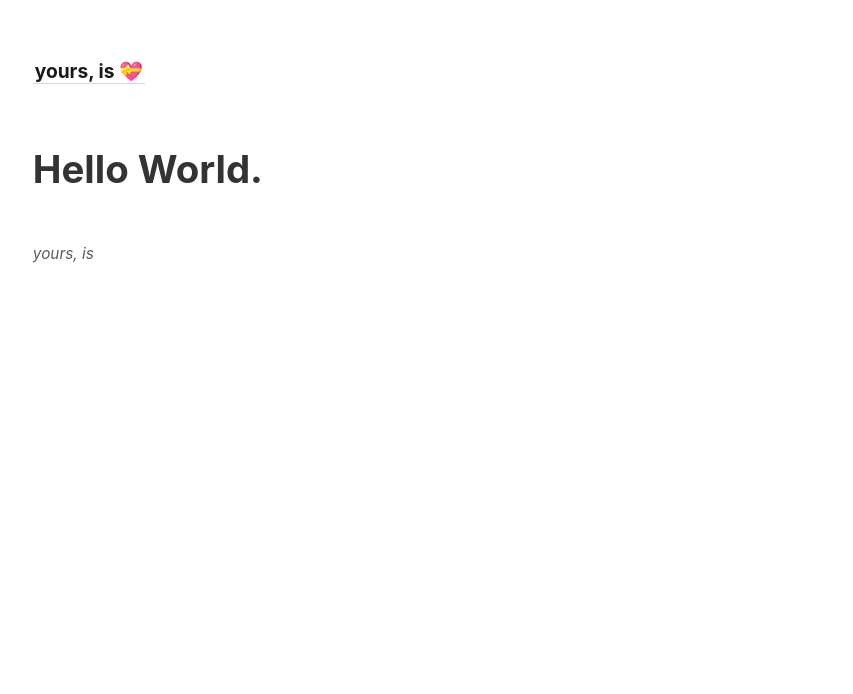
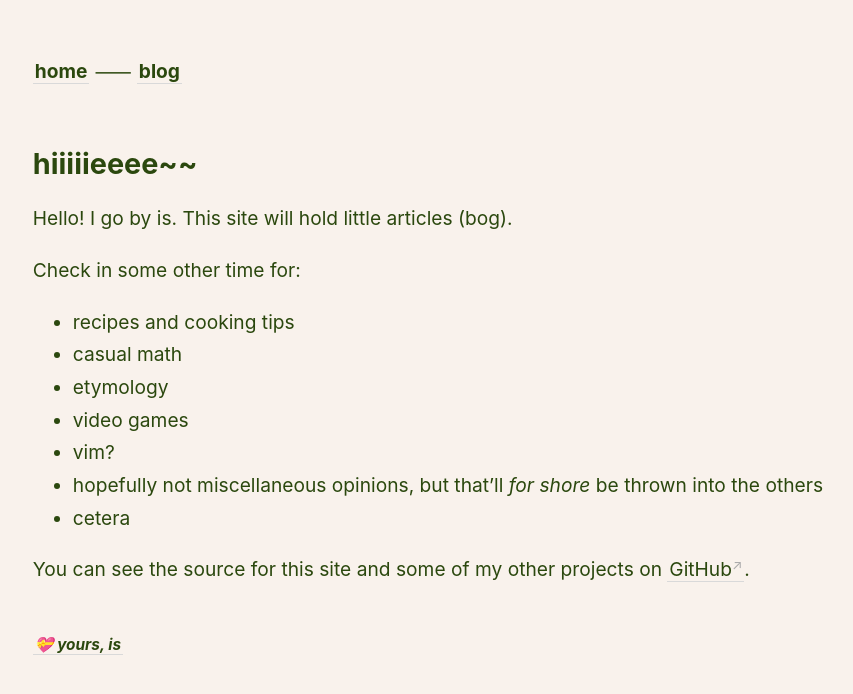
Before and after one commit to izzergh/is, a Jekyll site: the page built from _pages/index.md, in a window 1280 px wide. Shown: the top 694 px of the page, without its empty margins (44-897 px from the left). Built offline with Jekyll 4.4.1, drawn with Linux system fonts in a browser that asks for light colours.

Commit message:
Add ✨styles🎏

```diff
--- a/_config.yml
+++ b/_config.yml
@@ -1,12 +1,12 @@
 ---
 
-title: yours, is 💝
+title: 💝 yours, is
 include: ['_pages']
 
 # You may need to change the base URL depending on your deploy configuration.
 # Specifically, when using GitHub Pages, the baseurl should point to where GitHub
 # Pages deploys your repository (which is usually the repository name).
-baseurl: '/'
+baseurl: ''
 
 # Set to `true` to open non-internal links in new tabs, or
 # set to `false` to open non-internal links in current tab.
--- a/_includes/footer.html
+++ b/_includes/footer.html
@@ -1 +1,5 @@
-<i>yours, is</i>
+<div>
+  <a class="internal-link" href="{{ site.baseurl }}/">
+    <b><i>{{ site.title }}</i></b>
+  </a>
+</div>
--- a/_includes/nav.html
+++ b/_includes/nav.html
@@ -1,3 +1,6 @@
+{% comment %} TODO: i18n {% endcomment %}
 <div>
-  <a class="internal-link" href="{{ site.baseurl }}/"><b>{{ site.title }}</b></a>
+  <a class="internal-link" href="{{ site.baseurl }}/"><b>home</b></a>
+  ⸺
+  <a class="internal-link" href="/blog"><b>blog</b></a>
 </div>
--- a/_layouts/post.html
+++ b/_layouts/post.html
@@ -7,7 +7,7 @@ layout: default
     <h1>{{ page.title }}</h1>
     <time datetime="{{ page.last_modified_at | date_to_xmlschema }}">
       {% if page.type != 'pages' %}
-        Last updated on {{ page.last_modified_at | date: "%B %-d, %Y" }}
+        <small>Last updated on {{ page.last_modified_at | date: "%B %-d, %Y" }}</small>
       {% endif %}
     </time>
   </div>
--- a/_pages/index.html
+++ /dev/null
@@ -1,7 +0,0 @@
----
-layout: page
-title: Home
-id: home
-permalink: /
----
-<h1>Hello World.</h1>
--- /dev/null
+++ b/_pages/index.md
@@ -0,0 +1,21 @@
+---
+layout: page
+title: Home
+id: home
+permalink: /
+---
+## hiiiiieeee~~
+Hello! I go by is.
+This site will hold little articles (bog).
+
+Check in some other time for:
+- recipes and cooking tips
+- casual math
+- etymology
+- video games
+- vim?
+- hopefully not miscellaneous opinions, but that'll _for shore_ be thrown into the others
+- cetera
+
+You can see the source for this site and some of my other projects on
+  [GitHub](https://github.com/izzergh).
--- a/_sass/style.scss
+++ b/_sass/style.scss
@@ -1,5 +1,5 @@
-$color-primary: hsl(0, 0%, 10%);
-$color-text: hsl(0, 0%, 20%);
+$color-primary: hsl(30, 50%, 95%);
+$color-text: hsl(90, 67%, 17%);
 $color-subtext: hsl(0, 0%, 30%);
 $color-border: hsl(0, 0%, 85%);
 $color-box-background: mix($color-primary, white, 4%);
@@ -8,6 +8,7 @@ $font-family: -apple-system, BlinkMacSystemFont, Segoe UI, Helvetica, Arial,
   sans-serif, Apple Color Emoji, Segoe UI Emoji, Segoe UI Symbol;
 
 body {
+  background-color: $color-primary;
   box-sizing: content-box;
   font-family: $font-family;
   margin: 0 auto;
@@ -80,7 +81,7 @@ a {
   padding: 0 0.1em;
   text-decoration: none;
   border-bottom: 1px solid $color-border;
-  color: $color-primary;
+  color: $color-text;
   &:hover {
     color: black !important;
     background: #fffaf1;
```
Also changed, not shown: _pages/blog.html (added, +16 -0 lines).
